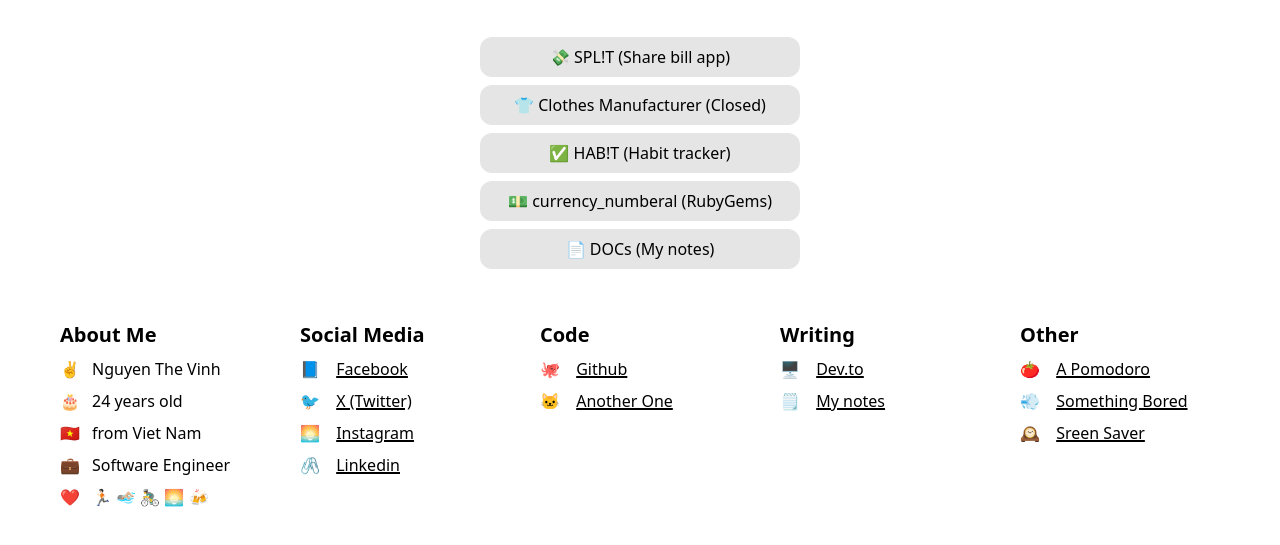
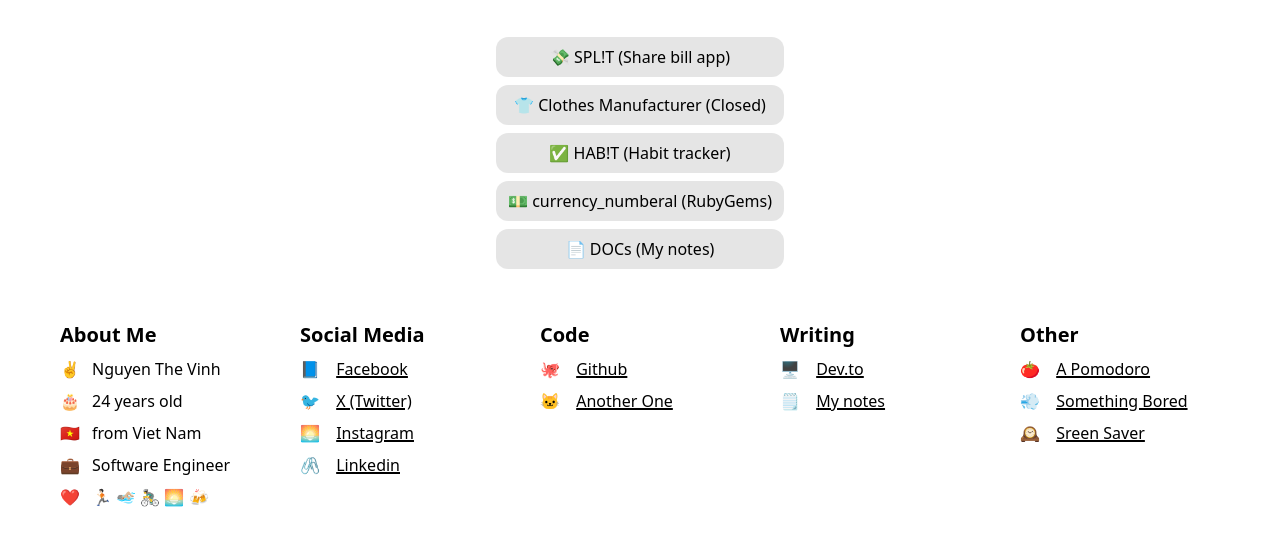
Before and after one commit to ruanshiron/ruanshiron.github.io, a website: page index.html in a window 1280 px wide. Shown: the part 271-816 px from the top of the page. Drawn offline with Linux system fonts and the light colour scheme.

Commit message:
fix app button width

```diff
--- a/index.html
+++ b/index.html
@@ -34,7 +34,7 @@
         <h1 class="font-bold text-3xl">Ruan Shiron</h1>
         <p>!false, it's funny because it's true</p>
       </section>
-      <section class="mb-8 text-center w-80">
+      <section class="mb-8 text-center w-72">
         <a
           class="my-2 bg-black/10 rounded-xl transition-colors ease-in-out hover:bg-black/20 focus:bg-black/20 block p-2"
           href="https://split.ruanshiron.com"
```
Also changed, not shown: dist/output.css.
